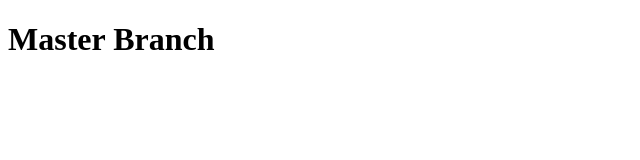
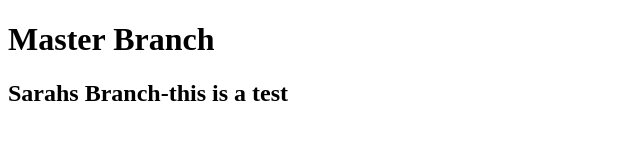
Before and after one commit to stirey/caregiver-app, a website: page public/index.html in a window 1280 px wide. Shown: the whole page, without its empty margins (0-640 px from the left). Drawn offline with Linux system fonts and the light colour scheme.

Commit message:
second commit

```diff
--- a/public/index.html
+++ b/public/index.html
@@ -7,5 +7,6 @@
 </head>
 <body>
     <h1>Master Branch</h1>
+    <h2>Sarahs Branch-this is a test</h2>
 </body>
 </html>
```
